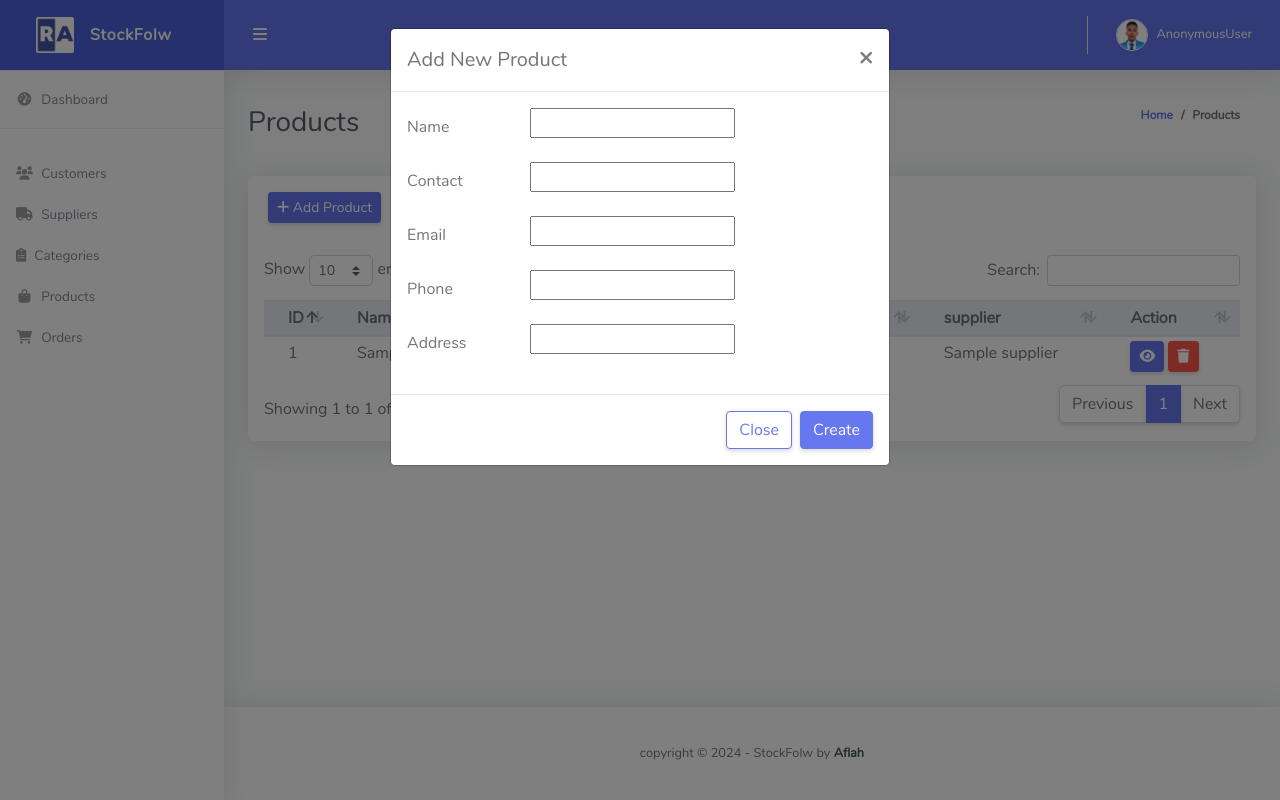
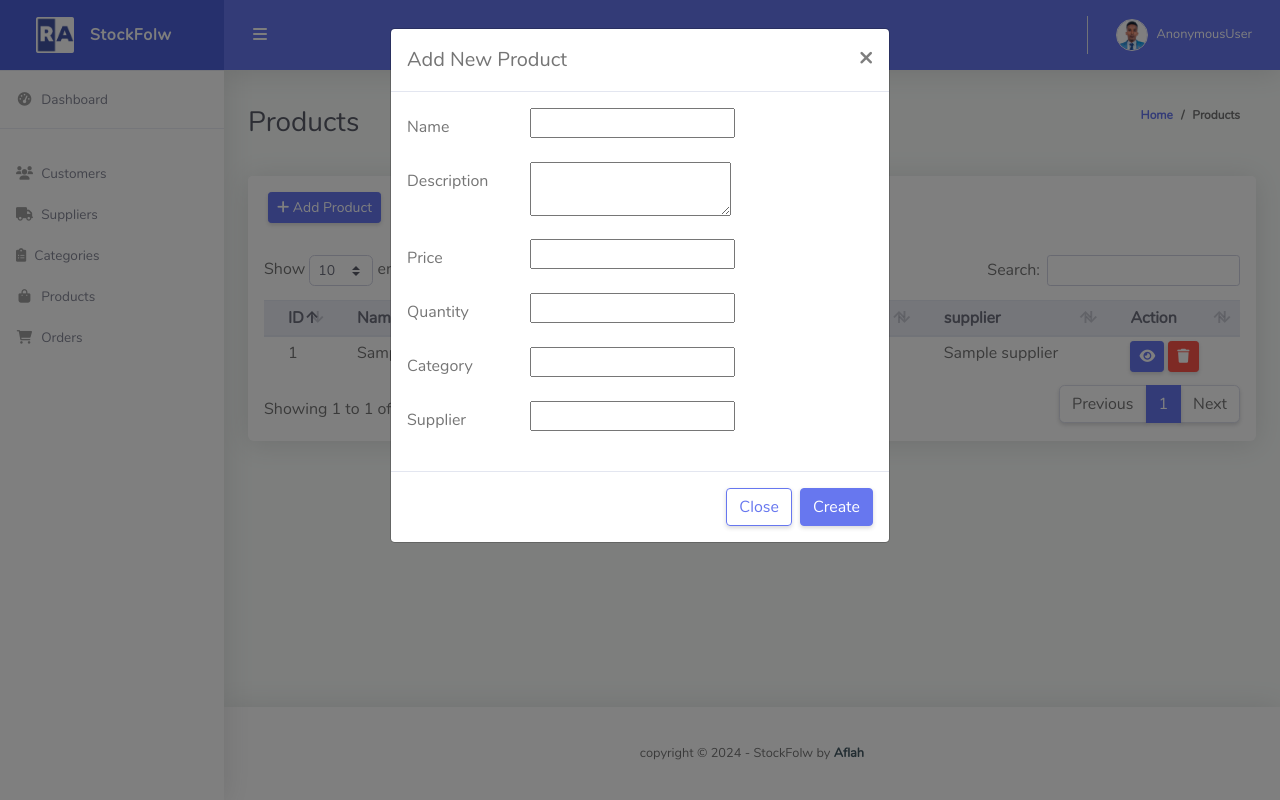
Before and after one commit to AflaxCade/Inventory-Management-System, a Django app: template templates/product.html in a window 1280 px wide, after a click on "Add Product". Run offline with Django 3.2, Linux system fonts and the light colour scheme; the template is opened without the code that fills it: most values are stand-ins (such as "Sample title", 1, 10 or a date in 2020); form fields are guessed from the names that the template uses; some libraries are stand-ins or nearby versions.

Commit message:
added create_product link and ProductForm

```diff
--- a/templates/product.html
+++ b/templates/product.html
@@ -23,7 +23,7 @@
                   </button>
                 </div>
                 <div class="modal-body">
-                  <form action="{% url 'create_supplier'%}" method="post">
+                  <form action="{% url 'create_product' %}" method="post">
                     {% csrf_token %}
                     <div class="form-group row">
                         <label class="col-sm-3 col-form-label">Name</label>
@@ -32,27 +32,33 @@
                         </div>
                     </div>
                     <div class="form-group row">
-                        <label class="col-sm-3 col-form-label">Contact</label>
+                        <label class="col-sm-3 col-form-label">Description</label>
                         <div class="col-sm-9">
-                            {{ form.contact }}
+                            {{ form.description }}
                         </div>
                     </div>
                     <div class="form-group row">
-                        <label class="col-sm-3 col-form-label">Email</label>
+                        <label class="col-sm-3 col-form-label">Price</label>
                         <div class="col-sm-9">
-                            {{ form.email }}
+                            {{ form.price }}
                         </div>
                     </div>
                     <div class="form-group row">
-                        <label class="col-sm-3 col-form-label">Phone</label>
+                        <label class="col-sm-3 col-form-label">Quantity</label>
                         <div class="col-sm-9">
-                            {{ form.phone }}
+                            {{ form.quantity }}
                         </div>
                     </div>
                     <div class="form-group row">
-                        <label class="col-sm-3 col-form-label">Address</label>
+                        <label class="col-sm-3 col-form-label">Category</label>
                         <div class="col-sm-9">
-                            {{ form.address }}
+                            {{ form.category }}
+                        </div>
+                    </div>
+                    <div class="form-group row">
+                        <label class="col-sm-3 col-form-label">Supplier</label>
+                        <div class="col-sm-9">
+                            {{ form.supplier }}
                         </div>
                     </div>
                 </div>
```
Also changed, not shown: db.sqlite3.
